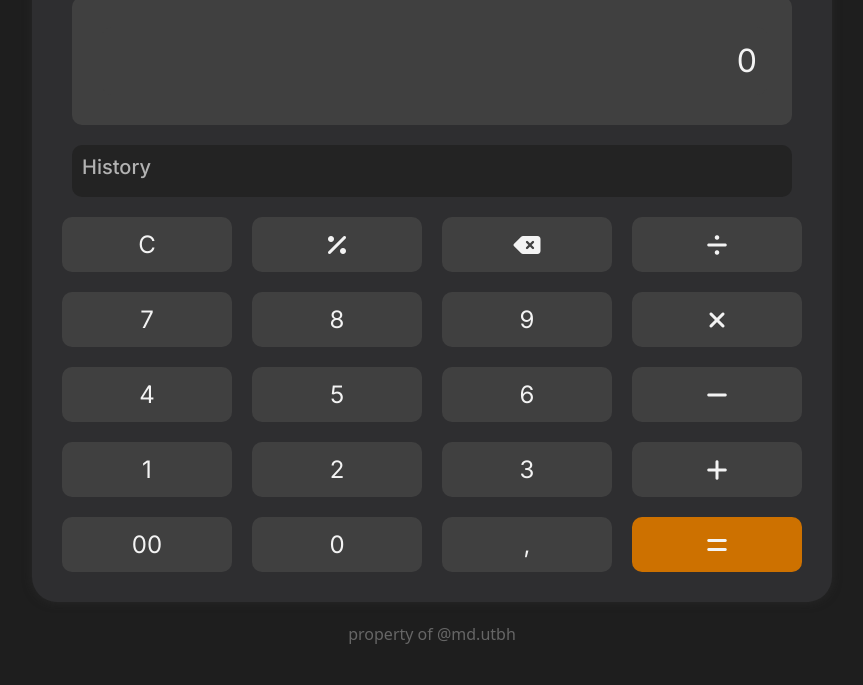
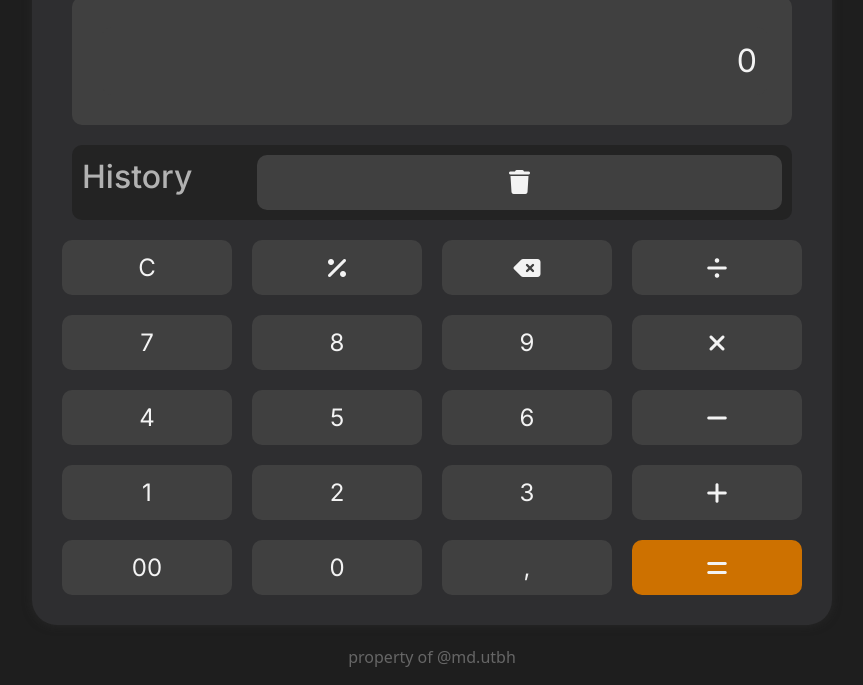
Before and after one commit to md-utbh/Simple-Calculator, a plain HTML site: page index.html in a window 1280 px wide. Shown: the part 131-816 px from the top of the page, without its empty margins (208-1071 px from the left). Drawn offline with nearby package versions, Linux system fonts and the light colour scheme.

Commit message:
Update index.html

```diff
--- a/index.html
+++ b/index.html
@@ -6,6 +6,11 @@
       name="viewport"
       content="width=device-width, initial-scale=1.0" />
     <title>Simple Calculator</title>
+    <link
+      rel="shortcut icon"
+      href="icon.png"
+      type="image/x-icon" />
+
     <link
       rel="preconnect"
       href="https://fonts.googleapis.com" />
@@ -49,11 +54,22 @@
       </div>
       <!-- History -->
       <div class="calculator-history">
-        <h5>History</h5>
+        <div
+          class="history-header"
+          style="display: flex; justify-content: space-between; align-items: center">
+          <h5 style="margin-bottom: 10px; font-size: 2rem">History</h5>
+          <button
+            id="clear-history"
+            title="Clear History">
+            <i class="fa-solid fa-trash"></i>
+          </button>
+        </div>
+
         <ul id="history-list"></ul>
       </div>
       <!-- Calculator Button -->
       <div class="calculator-button">
+        <div class="operator-button">
           <div class="button-row-1">
             <button
               id="clear"
@@ -152,6 +168,7 @@
           </div>
         </div>
       </div>
+    </div>
 
     <!-- Footer -->
     <footer>
```
Lines whose indentation alone changed are shown as unchanged.
